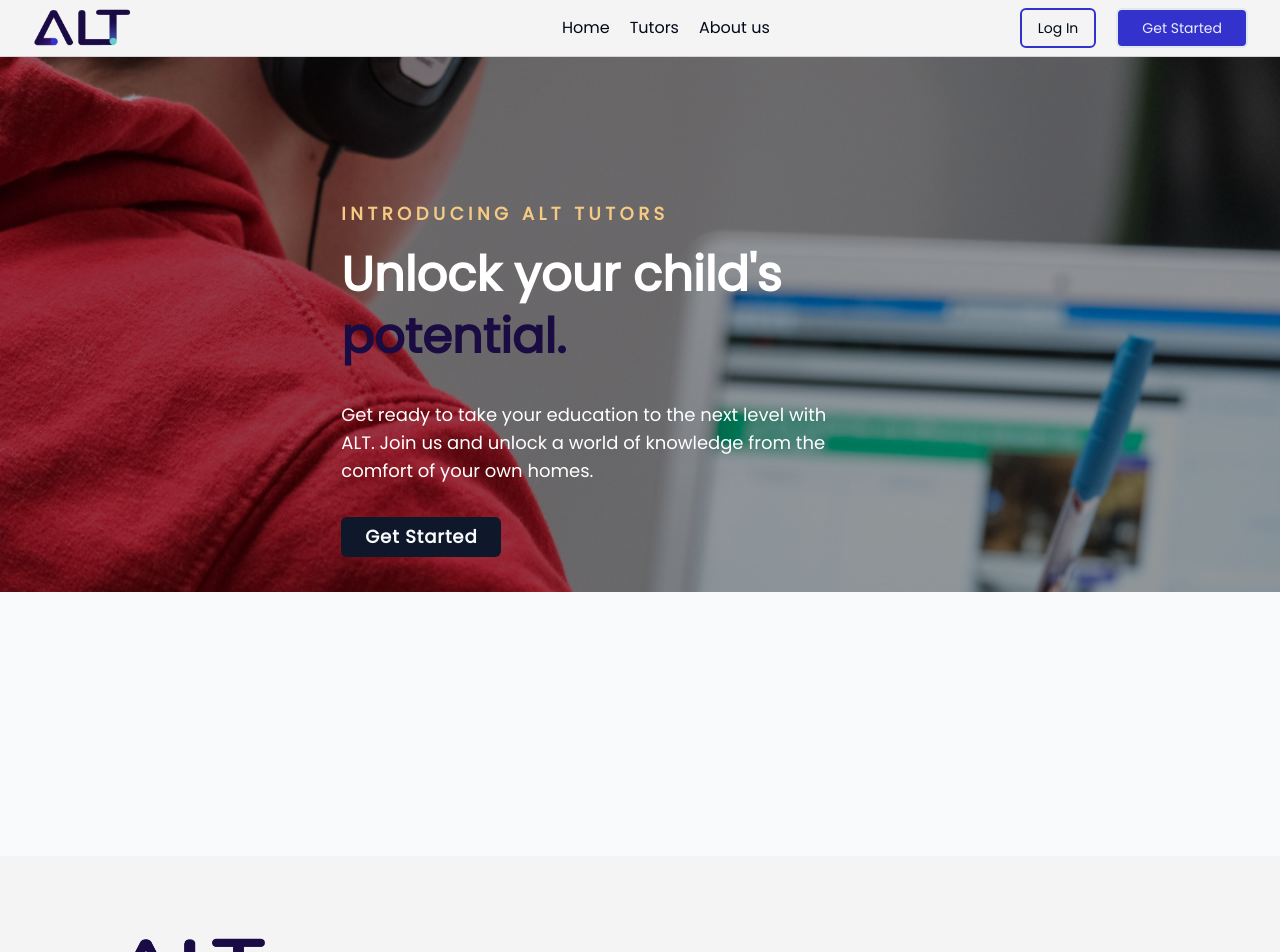
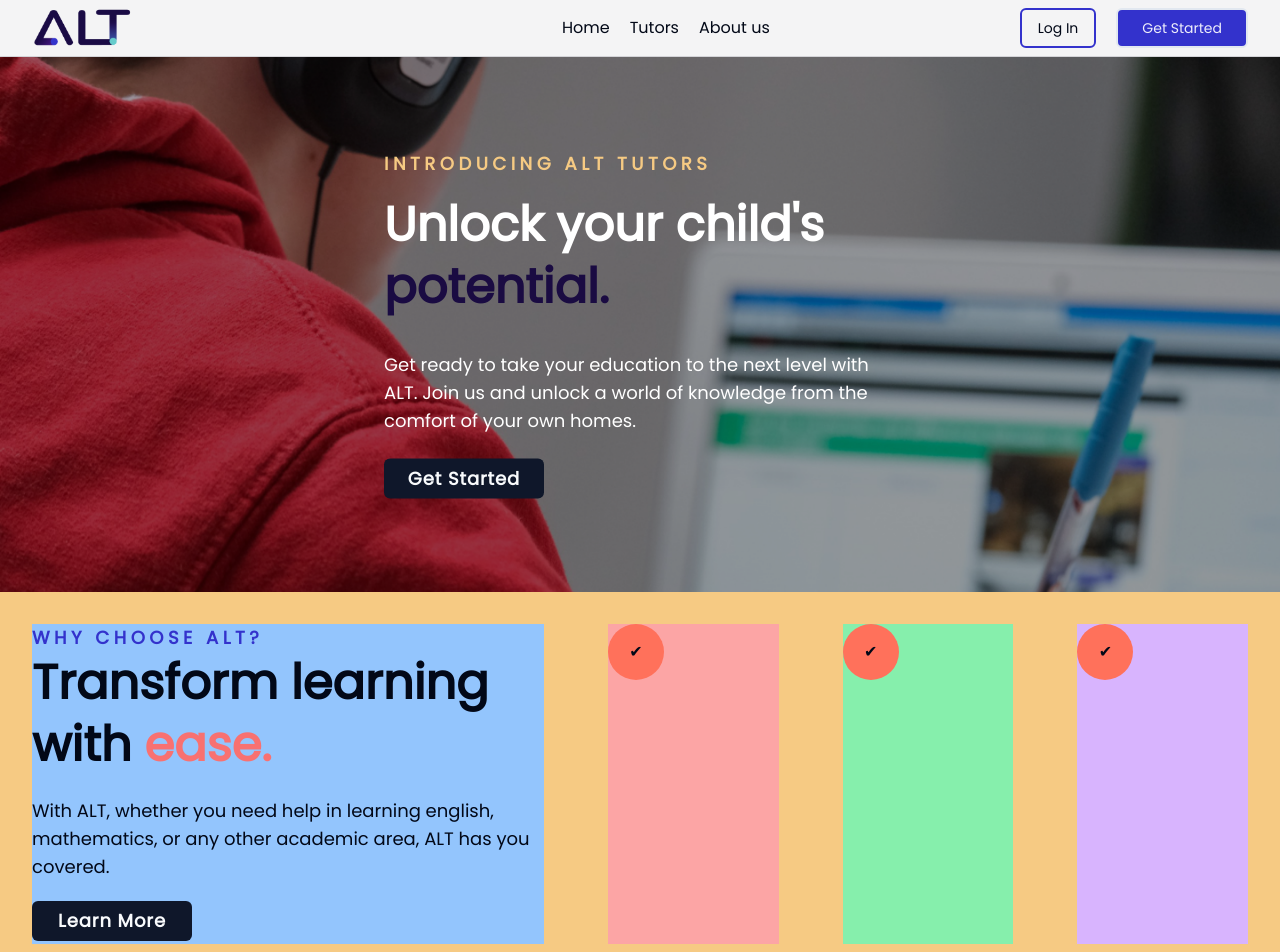
Before and after one commit to ubergonmx/alt-ahead, a Next.js app: page / in a window 1280 px wide. Shown: the top 952 px of the page. Built offline with nearby package versions, Linux system fonts and the light colour scheme.

Commit message:
ALT-22 Section 2 on progress

```diff
--- a/src/app/page.tsx
+++ b/src/app/page.tsx
@@ -4,18 +4,18 @@ import Image from 'next/image'
 export default function Home() {
   return (
     <main className="flex min-h-screen flex-col items-center justify-between p-0">
-      <section id="hero" className="m-0 flex h-full w-full flex-row-reverse">
-        <div className="flex h-full w-full items-center justify-center">
-          <div className="h-full w-full">
+      <section id="hero" className="relative">
+        <div className="relative">
+          <div className="flex">
             <Image
-              className="relative h-full w-full object-fill"
+              className="w-screen"
               src="/home-hero.png"
-              alt={'unsplash'}
+              alt={'hero'}
               width={1000}
               height={1000}
             />
           </div>
-          <div className="absolute right-1/3 top-1/4 flex flex-col gap-8 text-white">
+          <div className="absolute right-0 top-1/2 -translate-y-1/2 transform px-96 text-white">
             <div className="flex flex-col gap-4">
               <span className="text-lg font-semibold uppercase tracking-[0.25em] text-yellow-orange">
                 Introducing ALT Tutors
@@ -24,15 +24,40 @@ export default function Home() {
                 Unlock your child&apos;s <span className="text-dark-blue">potential.</span>
               </h1>
             </div>
-            <p className="w-[32rem] text-lg">
+            <p className="mt-8 w-[32rem] text-lg">
               Get ready to take your education to the next level with ALT. Join us and unlock a
               world of knowledge from the comfort of your own homes.
             </p>
-            <Button className="w-40 text-lg font-semibold tracking-wider">Get Started</Button>
+            <Button className="mt-6 w-40 text-lg font-semibold tracking-wider">Get Started</Button>
           </div>
         </div>
       </section>
-      <section className="container bg-yellow-orange"></section>
+      <section className="h-3/5 bg-yellow-orange">
+        <div className="flex w-screen items-center justify-center">
+          <div className="m-8 h-80 w-2/5 bg-blue-300">
+            <span className="text-lg font-extrabold uppercase tracking-[0.25em] text-blue">
+              Why choose ALT?
+            </span>
+            <h1 className="w-[30rem] text-5xl font-extrabold leading-[1.3]">
+              Transform learning with <span className="text-red-400">ease.</span>
+            </h1>
+            <p className="mt-5 w-[32rem] text-lg">
+              With ALT, whether you need help in learning english, mathematics, or any other
+              academic area, ALT has you covered.
+            </p>
+            <Button className="mt-5 w-40 text-lg font-semibold tracking-wider">Learn More</Button>
+          </div>
+          <div className="m-8 h-80 w-64 bg-red-300">
+            <div className="h-14 w-14 rounded-full bg-red pt-4 text-center">✔</div>
+          </div>
+          <div className="m-8 h-80 w-64 bg-green-300">
+            <div className="h-14 w-14 rounded-full bg-red pt-4 text-center">✔</div>
+          </div>
+          <div className="m-8 h-80 w-64 bg-purple-300">
+            <div className="h-14 w-14 rounded-full bg-red pt-4 text-center">✔</div>
+          </div>
+        </div>
+      </section>
     </main>
   )
 }
```
